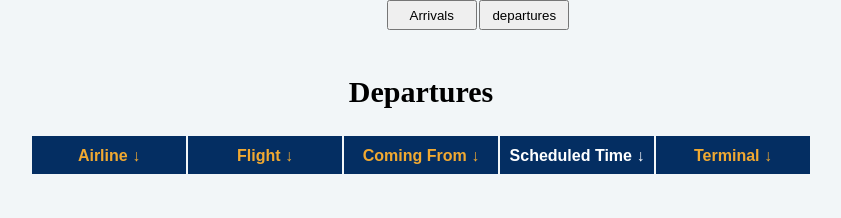
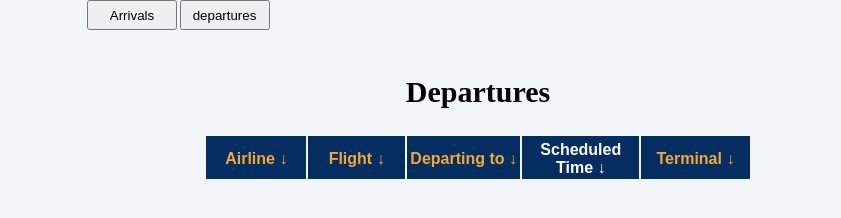
Before and after one commit to klogpok/flights, a website: page public/index.html in a window 1280 px wide. Both pictures are taken after a click on the button "departures". Shown: the whole page, without its empty margins (162-1003 px from the left). Drawn offline with Linux system fonts and the light colour scheme.

Commit message:
Fix of container

```diff
--- a/public/index.html
+++ b/public/index.html
@@ -10,12 +10,13 @@
 </head>
 
 <body>
+	<div class="container">
 		<div class="row">
 			<button onclick="toggle('arri')">Arrivals</button>
         <button onclick="toggle('dep')">departures</button>
     </div>
     <section id="arri-section" class="column">
-        <div class="container">
+
             <table id="arrivalTable">
                 <caption>
                     <h1 id="arri-section">Arrivals</h1>
@@ -63,10 +64,8 @@
             </table>
     </section>
 
-    <!-----------------------------------------------------------departures------------------------------------------------------->
     <section id="dep-section" class="column hidden">
-        <div class="container">
-            <table id="arrivalTable">
+            <table id="departTable">
                 <caption>
                     <h1 id="arri-section">Departures</h1>
                 </caption>
@@ -89,7 +88,7 @@
                         <th class="thFlight no-sort sorting_disabled" data-sortexpression="from" role="columnheader"
                             rowspan="1" colspan="1">
                             <span class="divSortTable">
-                                <label title="Operating airline">Coming From</label>
+                                <label title="Operating airline">Departing to</label>
                                 <span class="arrowSort">&darr;</span>
                             </span>
                         </th>
--- a/public/style.css
+++ b/public/style.css
@@ -29,7 +29,6 @@ button{
 }
 
 section{
-    margin: auto;
     width: 70%;
     margin: 50px auto;
     text-align: center;
```
Lines whose indentation alone changed are shown as unchanged.
